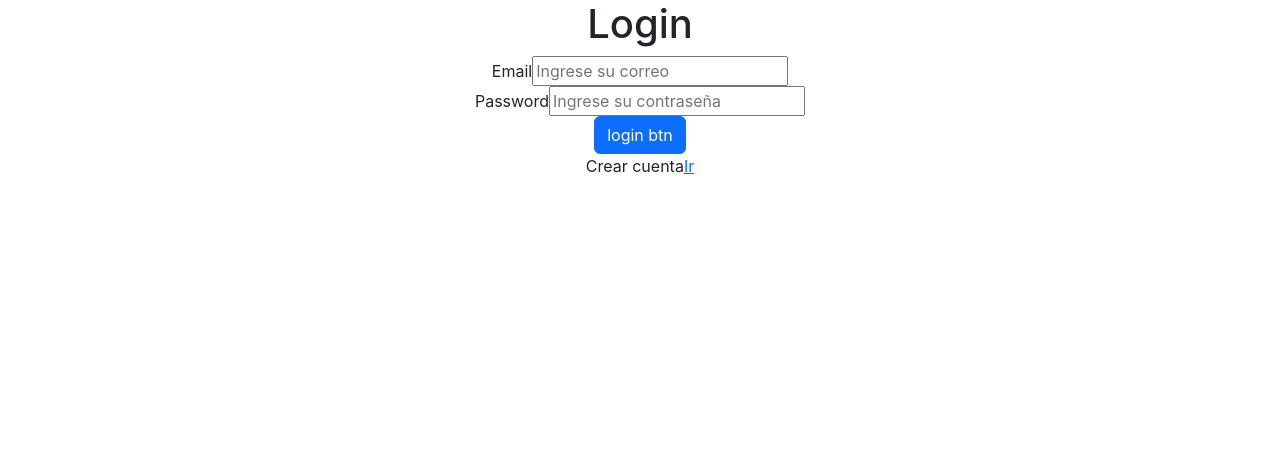
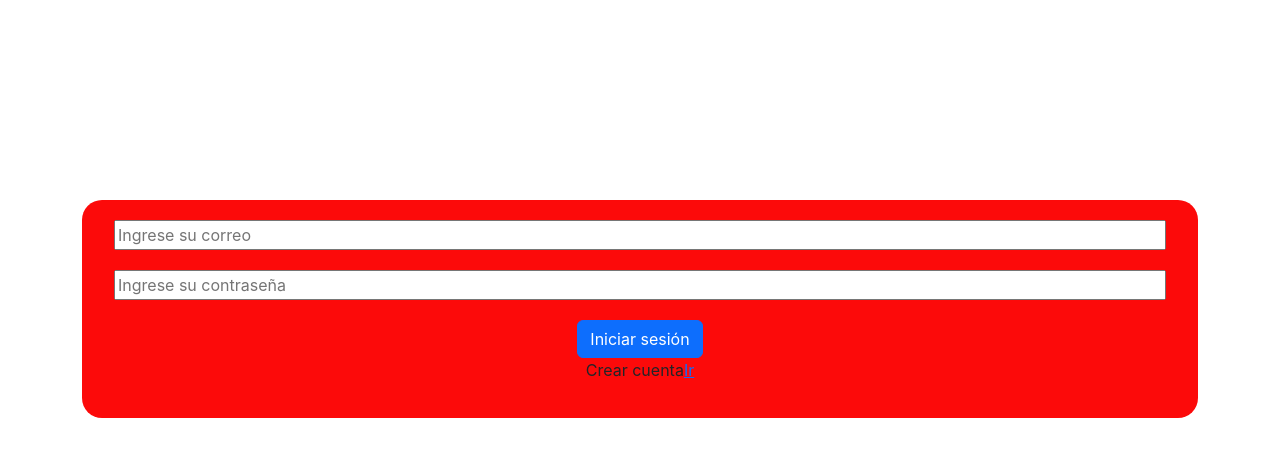
Before and after one commit to jdjason569569/yes-sr, a React (Create React App) app: page / in a window 1280 px wide. Shown: the top 456 px of the page. Built offline with nearby package versions, Linux system fonts and the light colour scheme; no server answers; the HTML template or start-up script is replaced by a standard one.

Commit message:
login css

```diff
--- a/src/components/login/login.css
+++ b/src/components/login/login.css
@@ -1,19 +1,16 @@
-.container{
+.container {
+    display: flex;
+    flex-direction: column;
+    justify-content: center;
 
 }
 
-.innerBox{
-
+.login-form {
+    padding: 20px;
+    border-radius: 20px;
+    background-color: var(--primary-color);
 }
 
-.heading{
-
+.form-group {
+    margin-bottom: 20px
 }
-
-.footer{
-
-}
-
-.error{
-
-}
--- a/src/components/login/login.js
+++ b/src/components/login/login.js
@@ -42,28 +42,29 @@ export default function Login() {
         setValues({ ...values, pass: event.target.value });
     }
     return (
-        <div className='container'>
-            <div className='innerBox'>
-                <h1 className='heading'>Login</h1>
-                <InputControl label="Email"
-                    placeholder="Ingrese su correo"
-                    onChange={handleEmail}></InputControl>
+        <>
+        <div style={{marginTop: '200px'}} className='container'>
+            <div className="login-form">
 
-                <InputControl label="Password"
+                <div className="form-group">
+                    <InputControl
+                        placeholder="Ingrese su correo"
+                        onChange={handleEmail}></InputControl>
+                </div>
+                <div className="form-group">
+                <InputControl
                     placeholder="Ingrese su contraseña"
                     onChange={handlePass}></InputControl>
-
-                <div className='footer'></div>
-                <b className='error'>{error}</b>
-                <button className="btn btn-primary" onClick={authUser} disabled={submitButtonDisabled}>login btn</button>
+                </div>
+                <button type="submit" onClick={authUser} className="btn btn-primary">Iniciar sesión</button>
                 <p>
                     Crear cuenta
                     <span>
                         <Link to="/signup">Ir</Link>
                     </span>
                 </p>
-
             </div>
         </div>
+        </>
     );
 }
--- a/src/components/shared/inputControl/inputControl.css
+++ b/src/components/shared/inputControl/inputControl.css
@@ -0,0 +1,3 @@
+.container{
+
+}
--- a/src/vars.css
+++ b/src/vars.css
@@ -1,4 +1,4 @@
 :root {
-    --primary-color: #007bff;
+    --primary-color: #FC0A0A;
     --secondary-color: #6c757d;
 }
```
